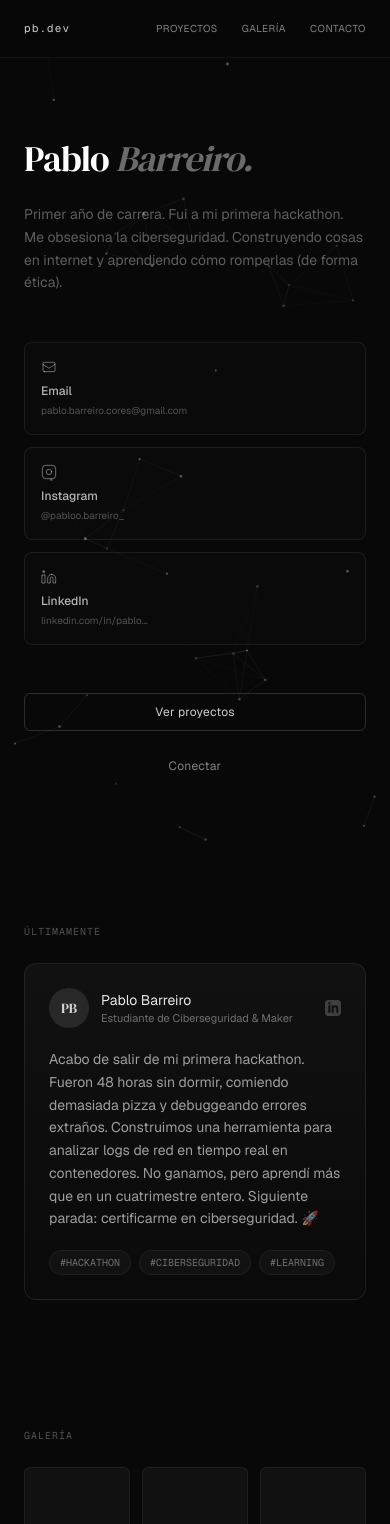
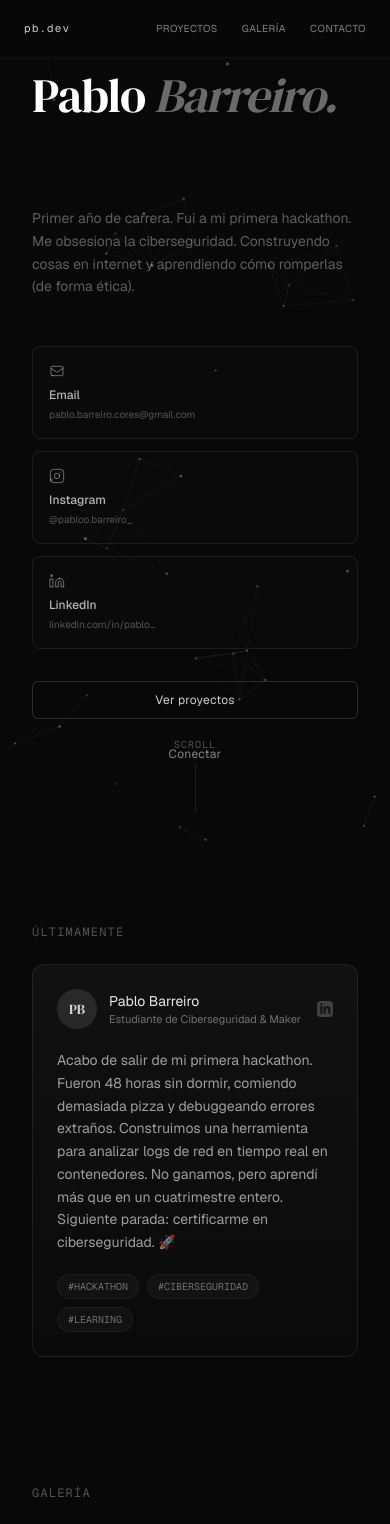
Before and after one commit to pbarreiroh/mi_web_personal, a Next.js app: page / in a window 390 px wide. Shown: the top 1524 px of the page. Built offline with nearby package versions, Linux system fonts and the light colour scheme; no server answers; the database is empty.

Commit message:
fix: responsive + partículas interactivas

```diff
--- a/app/page.tsx
+++ b/app/page.tsx
@@ -1,6 +1,6 @@
 "use client";
 
-import { useEffect, useRef } from 'react';
+import { useEffect, useRef, useState } from 'react';
 import Guestbook from './components/Guestbook';
 import VisitTracker from './components/VisitTracker';
 import ScrollReveal from './components/ScrollReveal';
@@ -159,8 +159,30 @@ export default function Home() {
     },
   ];
 
+  const phrases = ["builder.", "curioso.", "ciberseguridad.", "aprendiendo."];
+  const [phraseIndex, setPhraseIndex] = useState(0);
+  const [fade, setFade] = useState(true);
+
+  useEffect(() => {
+    const interval = setInterval(() => {
+      setFade(false);
+      setTimeout(() => {
+        setPhraseIndex(prev => (prev + 1) % phrases.length);
+        setFade(true);
+      }, 400);
+    }, 2800);
+    return () => clearInterval(interval);
+  }, []);
+
   return (
     <div className="relative font-sans text-[#e8e8e8]">
+      <style>{`
+        @keyframes scrollLine {
+          0% { top: -100%; height: 100%; }
+          50% { top: 0%; height: 100%; }
+          100% { top: 100%; height: 100%; }
+        }
+      `}</style>
       <VisitTracker />
 
       {/* Nav fija */}
@@ -176,21 +198,26 @@ export default function Home() {
       </nav>
 
       {/* Hero */}
-      <section className="relative min-h-[100dvh] flex flex-col justify-center items-center pt-20">
+      <section className="relative min-h-screen w-full">
         <ParticleCanvas />
 
-        <div className="relative z-10 w-full max-w-3xl px-6 md:px-12 lg:px-20 space-y-12">
+        <div className="absolute top-1/2 left-1/2 -translate-x-1/2 -translate-y-1/2 w-full px-8 md:px-16 lg:px-24">
           <ScrollReveal>
-            <h1 className="font-serif text-4xl md:text-6xl lg:text-7xl tracking-tight text-white mb-2">
+            <h1 className="font-serif text-5xl md:text-7xl lg:text-9xl tracking-tight text-white mb-2 leading-none">
               Pablo <span className="text-white/40 italic">Barreiro.</span>
             </h1>
-            <p className="text-white/[0.35] text-sm md:text-base leading-relaxed max-w-lg mt-6">
+            <div className="h-10 md:h-12 mt-4">
+              <p className={`text-2xl md:text-4xl text-white/40 font-serif italic transition-opacity duration-[400ms] ${fade ? 'opacity-100' : 'opacity-0'}`}>
+                {phrases[phraseIndex]}
+              </p>
+            </div>
+            <p className="text-white/[0.35] text-sm md:text-base leading-relaxed max-w-lg mt-8">
               Primer año de carrera. Fui a mi primera hackathon. Me obsesiona la ciberseguridad. Construyendo cosas en internet y aprendiendo cómo romperlas (de forma ética).
             </p>
           </ScrollReveal>
 
           <ScrollReveal>
-            <div className="grid grid-cols-1 md:grid-cols-3 gap-3">
+            <div className="grid grid-cols-1 md:grid-cols-3 gap-3 mt-12 max-w-3xl">
               <a href="mailto:pablo.barreiro.cores@gmail.com" className="hoverable p-4 border border-[rgba(255,255,255,0.07)] rounded-lg bg-white/[0.01] hover:bg-white/[0.03] transition-colors flex flex-col gap-2 relative overflow-hidden group">
                 <svg className="w-4 h-4 text-white/40" fill="none" stroke="currentColor" viewBox="0 0 24 24">
                   <path strokeLinecap="round" strokeLinejoin="round" strokeWidth={1.5} d="M3 8l7.89 5.26a2 2 0 002.22 0L21 8M5 19h14a2 2 0 002-2V7a2 2 0 00-2-2H5a2 2 0 00-2 2v10a2 2 0 002 2z" />
@@ -227,7 +254,7 @@ export default function Home() {
           </ScrollReveal>
 
           <ScrollReveal>
-            <div className="flex flex-col sm:flex-row gap-4">
+            <div className="flex flex-col sm:flex-row gap-4 mt-8">
               <a href="#proyectos" className="hoverable px-5 py-2.5 border border-[rgba(255,255,255,0.15)] text-white/80 text-xs tracking-wide text-center rounded-md hover:bg-white/5 transition-colors">
                 Ver proyectos
               </a>
@@ -237,14 +264,28 @@ export default function Home() {
             </div>
           </ScrollReveal>
         </div>
+
+        {/* Indicador de scroll */}
+        <div className="absolute bottom-8 left-1/2 -translate-x-1/2 flex flex-col items-center gap-3">
+          <span className="font-mono text-[10px] tracking-widest text-white/30 uppercase">Scroll</span>
+          <div className="w-[1px] h-12 bg-white/10 overflow-hidden relative">
+            <div
+              className="w-full bg-white/50 absolute left-0"
+              style={{
+                animation: 'scrollLine 2s cubic-bezier(0.77, 0, 0.175, 1) infinite'
+              }}
+            />
+          </div>
+        </div>
       </section>
 
-      <main className="max-w-2xl md:max-w-3xl mx-auto px-6 py-20 space-y-32">
+      {/* Otras secciones */}
+      <main className="max-w-4xl mx-auto px-8 md:px-16 py-20 space-y-32">
 
-        {/* LinkedIn Post - Últimamente */}
+        {/* Últimamente */}
         <ScrollReveal>
           <section className="space-y-6">
-            <div className="font-mono uppercase text-[10px] tracking-widest text-white/30 mb-6">
+            <div className="font-mono uppercase text-xs md:text-sm tracking-widest text-white/30 mb-6">
               Últimamente
             </div>
             <div className="p-6 border border-[rgba(255,255,255,0.08)] rounded-xl bg-gradient-to-b from-[#111] to-[#0a0a0a]">
@@ -277,7 +318,7 @@ export default function Home() {
         {/* Galería */}
         <ScrollReveal id="galeria">
           <section className="space-y-6">
-            <div className="font-mono uppercase text-[10px] tracking-widest text-white/30">
+            <div className="font-mono uppercase text-xs md:text-sm tracking-widest text-white/30">
               Galería
             </div>
             <div className="grid grid-cols-3 gap-3">
@@ -292,14 +333,14 @@ export default function Home() {
         {/* Proyectos */}
         <ScrollReveal id="proyectos">
           <section className="space-y-6">
-            <div className="font-mono uppercase text-[10px] tracking-widest text-white/30">
+            <div className="font-mono uppercase text-xs md:text-sm tracking-widest text-white/30">
               Proyectos
             </div>
             <div className="flex flex-col border-t border-white/5">
               {projects.map((project, idx) => (
                 <div key={idx} className="group flex flex-col sm:flex-row sm:items-center justify-between py-6 border-b border-white/5 hover:bg-white/[0.02] transition-colors hoverable px-2 -mx-2">
                   <div className="space-y-1 sm:w-2/3 group-hover:translate-x-2 transition-transform duration-300">
-                    <h3 className="text-white/70 text-sm font-medium">{project.name}</h3>
+                    <h3 className="text-white/70 text-base md:text-lg font-medium">{project.name}</h3>
                     <p className="text-white/25 text-xs tracking-wide">{project.description}</p>
                   </div>
                   <div className="flex flex-wrap gap-2 mt-3 sm:mt-0">
@@ -318,7 +359,7 @@ export default function Home() {
         {/* Guestbook */}
         <ScrollReveal id="contacto">
           <section className="space-y-6">
-            <div className="font-mono uppercase text-[10px] tracking-widest text-white/30">
+            <div className="font-mono uppercase text-xs md:text-sm tracking-widest text-white/30">
               Guestbook
             </div>
             <Guestbook />
```
